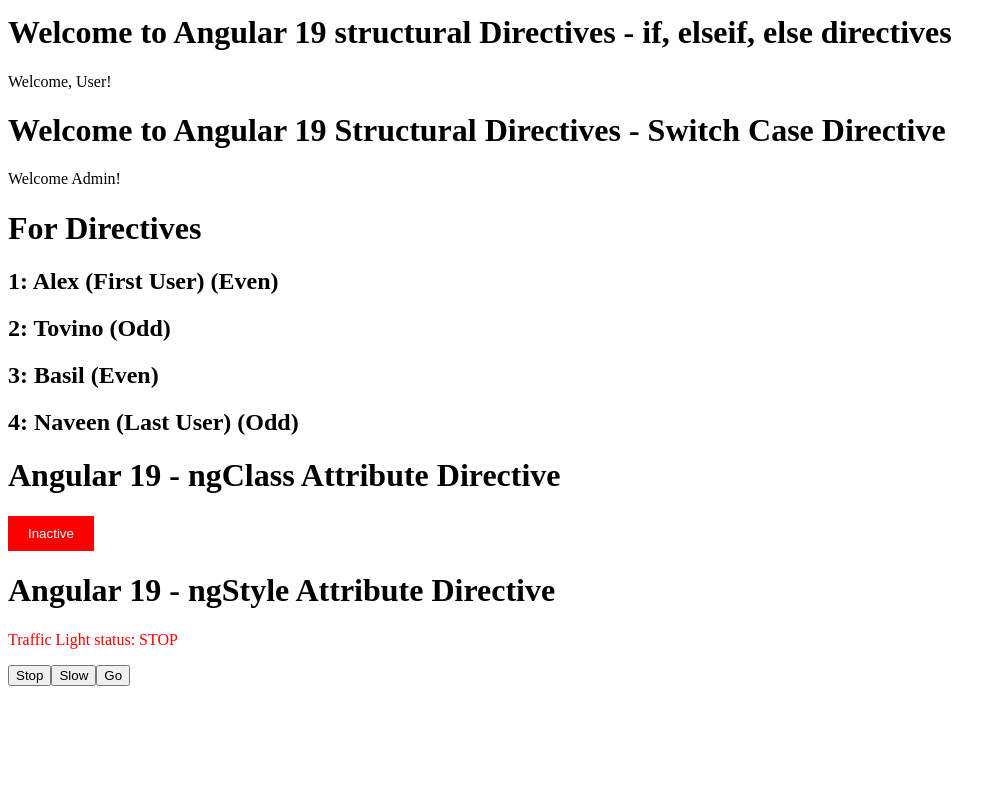
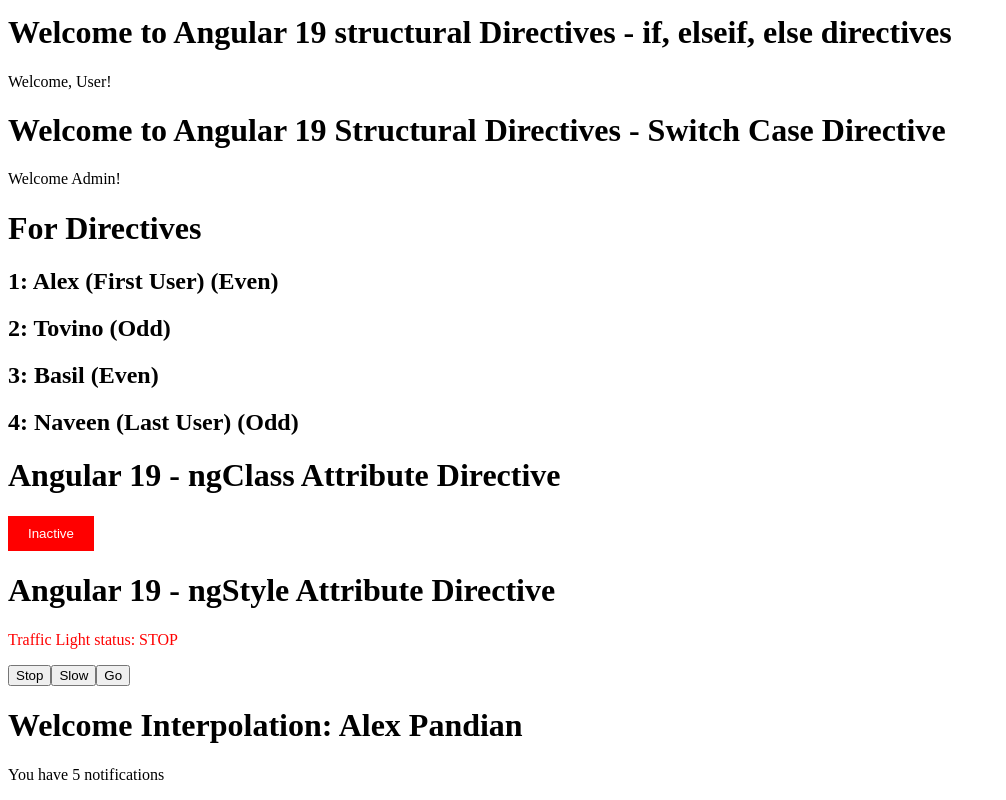
Before and after one commit to Rishab-RajHR/Angular, an Angular app: page / in a window 1280 px wide. Shown: the part 664-1464 px from the top of the page, without its empty margins (0-1006 px from the left). Before the commit the page ends 1358 px from the top, so only its background shows below. Built offline with nearby package versions, Linux system fonts and the light colour scheme.

Commit message:
Interpolation

```diff
--- a/src/app/app.html
+++ b/src/app/app.html
@@ -10,4 +10,5 @@
 <app-for-directive></app-for-directive>
 <app-ng-class-directive></app-ng-class-directive>
 <app-ng-style></app-ng-style>
+<app-interpolation></app-interpolation>
 <router-outlet />
--- a/src/app/app.ts
+++ b/src/app/app.ts
@@ -12,10 +12,11 @@ import { SwitchCaseDirective } from './switch-case-directive/switch-case-directi
 import { ForDirective } from './for-directive/for-directive';
 import { NgClassDirective } from './ng-class-directive/ng-class-directive';
 import { NgStyle } from './ng-style/ng-style';
+import { Interpolation } from './interpolation/interpolation';
 
 @Component({
   selector: 'app-root',
-  imports: [RouterOutlet, HostListenerExample, PreserverWhitespaceExample, EncapsulationFirst, Parent, Super, IfDirectives,SwitchCaseDirective,ForDirective,NgClassDirective,NgStyle],
+  imports: [RouterOutlet, HostListenerExample, PreserverWhitespaceExample, EncapsulationFirst, Parent, Super, IfDirectives,SwitchCaseDirective,ForDirective,NgClassDirective,NgStyle,Interpolation],
   templateUrl: './app.html',
   styleUrl: './app.css',
   encapsulation: ViewEncapsulation.None
--- /dev/null
+++ b/src/app/interpolation/interpolation.html
@@ -0,0 +1,4 @@
+<div>
+    <h1>Welcome Interpolation: {{ username }}</h1>
+    <p>You have {{ notification }} notifications </p>
+</div>
--- /dev/null
+++ b/src/app/interpolation/interpolation.ts
@@ -0,0 +1,12 @@
+import { Component } from '@angular/core';
+
+@Component({
+  selector: 'app-interpolation',
+  imports: [],
+  templateUrl: './interpolation.html',
+  styleUrl: './interpolation.css',
+})
+export class Interpolation {
+   username: string = 'Alex Pandian';
+   notification: number = 5;
+}
```
Also changed, not shown: src/app/interpolation/interpolation.css (added), 1 other file (tests, documents, lock files or other folders).
